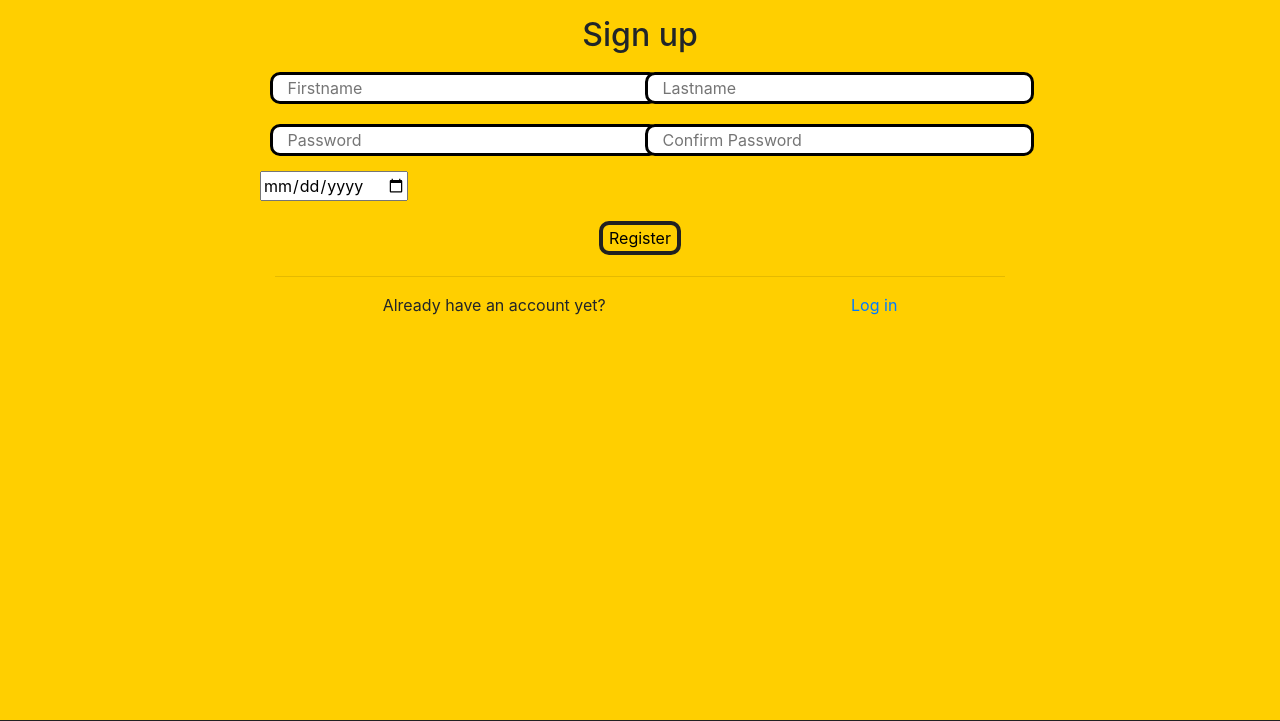
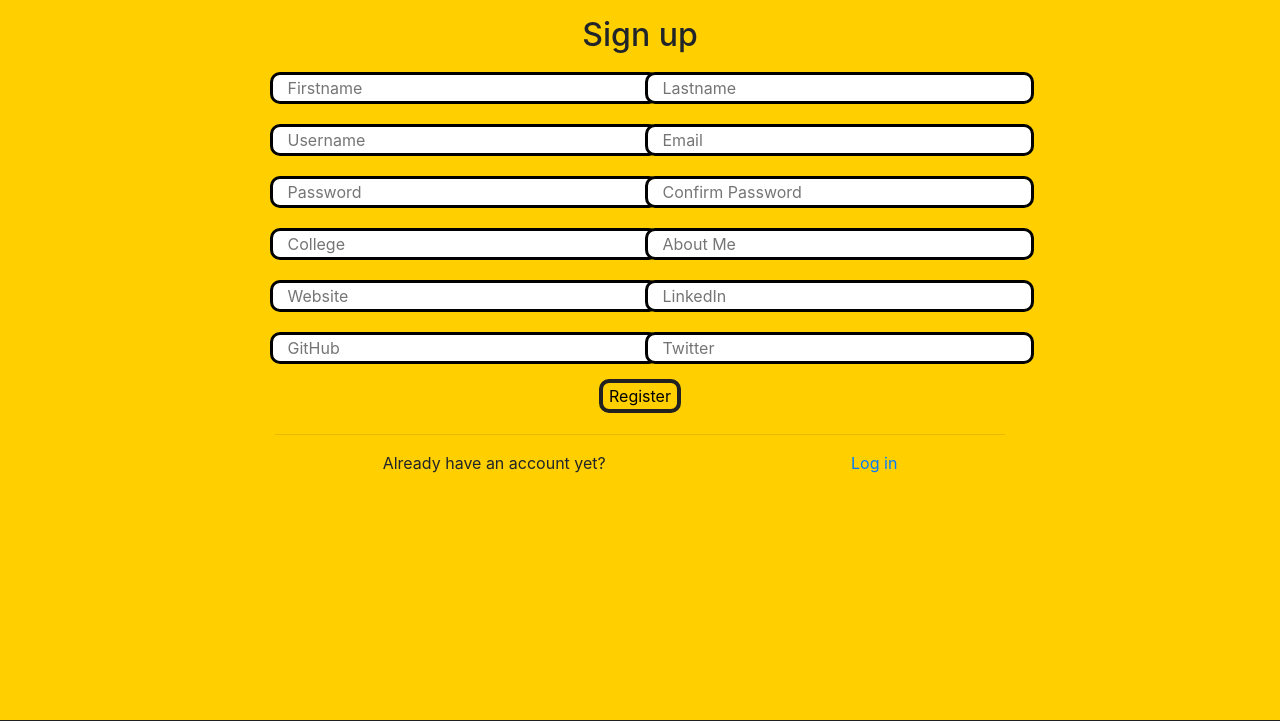
Before and after one commit to JadeMaveric/CollegeVenturers, a Flask app: page /register in a window 1280 px wide. Shown: the part 70-791 px from the top of the page. Run offline with Flask 2, Linux system fonts and the light colour scheme; some libraries are stand-ins or nearby versions.

Commit message:
Registration Form

```diff
--- a/app/forms.py
+++ b/app/forms.py
@@ -1,5 +1,6 @@
 from flask_wtf import FlaskForm
-from wtforms import StringField, PasswordField, BooleanField, SubmitField, DateField, TextAreaField, SelectField
+from wtforms import StringField, PasswordField, BooleanField, SubmitField, TextAreaField, SelectField
+from wtforms.fields.html5 import DateField
 from wtforms.validators import DataRequired, Email, EqualTo
 
 class LoginForm(FlaskForm):
@@ -13,10 +14,17 @@ class RegistrationForm(FlaskForm):
     lastname = StringField('Lastname', validators=[DataRequired()])
     username = StringField('Username', validators=[DataRequired()])
     email = StringField('Email', validators=[DataRequired(), Email()])
-    dob = DateField('Date of birth', format='%Y-%m-%d')
+    # dob = DateField('Date of birth', format='%m/%d/%Y')
     password = PasswordField('Password', validators=[DataRequired()])
     password2 = PasswordField(
         'Repeat Password', validators=[DataRequired(), EqualTo('password')])
+    college = StringField('College')
+    website = StringField('Website')
+    github = StringField('GitHub')
+    linkedin = StringField('LinkedIn')
+    twitter = StringField('Twitter')
+    aboutme = StringField('Aboutme')
+
     submit = SubmitField('Register')
 
     def validate_username(self, username):
--- a/app/static/base.css
+++ b/app/static/base.css
@@ -120,15 +120,18 @@ footer ul li {
   border-bottom: 3px solid #000;
 }
 
-#login-form div {
+#login-form div,
+#register-form div {
   padding: 5px;
 }
 
-#login-form p {
+#login-form p,
+#register-form p {
   display: inline-block;
 }
 
-#login-form #login-submit {
+#login-form #login-submit,
+#register-form #register-submit {
   outline: none;
   border: #212121 solid 4px;
   border-radius: 10px;
@@ -137,7 +140,8 @@ footer ul li {
 }
 
 /* Not working */
-#login-form .login-input {
+#login-form .login-input,
+#register-form .register-input {
   padding-left: 10px;
   outline: none;
   border: none;
@@ -172,3 +176,11 @@ footer ul li {
 #user_profile li:nth-child(2n) {
   background: #ffdd00;
 }
+
+#login .no-auth a {
+  outline: none;
+  border: #212121 solid 4px;
+  border-radius: 10px;
+  font-size: 1rem;
+  background: #ffcf00;
+}
--- a/app/templates/login.html
+++ b/app/templates/login.html
@@ -9,6 +9,8 @@
         <div>
           {{ form.username(size=32, placeholder=" Username", class="login-input")
 
+
+
           }}<br />
           <!--error messages-->
           {% for error in form.username.errors %}
@@ -17,8 +19,6 @@
         </div>
         <div>
           {{ form.password(size=32, placeholder=" Password", class="login-input")
-
-
 
 
 
@@ -35,7 +35,7 @@
       </form>
 
       <hr />
-      <div class="row justify-content-around" id="no-register">
+      <div class="row justify-content-around" class="no-auth">
         <p style="display: inline">Don't have an account yet?</p>
         <a href="/register">Sign up</a>
       </div>
--- a/app/templates/register.html
+++ b/app/templates/register.html
@@ -1,15 +1,29 @@
 {% extends "base.html" %} {% block content %}
-<div class="container" id="login">
+<div class="container" id="register">
   <div class="row justify-content-center">
     <div class="col-md-8">
       <h2 class="text-center pt-3">Sign up</h2>
       <div class="row"></div>
-      <form action="" method="post" novalidate id="login-form">
+      <form action="" method="post" novalidate id="register-form">
         {{ form.hidden_tag() }}
-        <!-- Firstname -->
+        <!-- Name row -->
         <div class="row">
+          <!-- Firstname -->
           <div class="col-md-6">
-            {{ form.firstname(size=32, placeholder=" Firstname", class="login-input")
+            {{ form.firstname(size=32, placeholder=" Firstname", class="register-input")
+
+
+
+
+
+
+
+
+
+
+
+
+
 
 
             }}<br />
@@ -20,7 +34,20 @@
           </div>
           <!-- Lastname -->
           <div class="col-md-6">
-            {{ form.lastname(size=32, placeholder=" Lastname", class="login-input")
+            {{ form.lastname(size=32, placeholder=" Lastname", class="register-input")
+
+
+
+
+
+
+
+
+
+
+
+
+
 
 
             }}<br />
@@ -30,10 +57,32 @@
             {% endfor %}
           </div>
         </div>
-        <!-- Password -->
+        <!-- Email & Username Row-->
         <div class="row">
+          <!-- Username -->
           <div class="col-md-6">
-            {{ form.password(size=32, placeholder=" Password", class="login-input")
+            {{ form.username(size=32, placeholder=" Username",class="register-input")
+            }}
+            {% for error in form.username.errors %}
+            <span class="error">[{{ error }}]</span>
+            {% endfor %}
+          </div>
+          <!-- Email -->
+          <div class="col-md-6">
+            {{ form.email(size=32, placeholder=" Email",class="register-input")
+            }}
+            {% for error in form.email.errors %}
+            <span class="error">[{{ error }}]</span>
+            {% endfor %}
+          </div>
+        </div>
+        <!-- Password Row -->
+        <div class="row">
+          <!-- Password -->
+          <div class="col-md-6">
+            {{ form.password(size=32, placeholder=" Password", class="register-input")
+
+
 
 
             }}<br />
@@ -44,7 +93,11 @@
           </div>
           <!-- Password 2 -->
           <div class="col-md-6">
-            {{ form.password2(size=32, placeholder=" Confirm Password", class="login-input")
+            {{ form.password2(size=32, placeholder=" Confirm Password", class="register-input")
+
+
+
+
 
             }}<br />
             <!--error messages-->
@@ -52,26 +105,105 @@
             <span class="error">[{{ error }}]</span>
             {% endfor %}
           </div>
-          <!-- DOB -->
-          <div class="row">
-            <div class="col-md-6">
-              {{ form.dob(class="")
-              }}
+        </div>
+        <!-- College & About Me Row -->
+        <div class="row">
+          <!-- College -->
+          <div class="col-md-6">
+            {{ form.college(size=32, placeholder=" College", class="register-input")
 
-              {% for error in form.firstname.errors %}
-              <span class="error">[{{ error }}]</span>
-              {% endfor %}
-            </div>
+
+
+
+            }}<br />
+            <!--error messages-->
+            {% for error in form.college.errors %}
+            <span class="error">[{{ error }}]</span>
+            {% endfor %}
+          </div>
+          <!-- About Me -->
+          <div class="col-md-6">
+            {{ form.aboutme(size=32, placeholder=" About Me", class="register-input")
+
+
+
+
+
+            }}<br />
+            <!--error messages-->
+            {% for error in form.aboutme.errors %}
+            <span class="error">[{{ error }}]</span>
+            {% endfor %}
+          </div>
+        </div>
+        <!-- Website & LinkedIn Row -->
+        <div class="row">
+          <!-- College -->
+          <div class="col-md-6">
+            {{ form.website(size=32, placeholder=" Website", class="register-input")
+
+
+
+
+            }}<br />
+            <!--error messages-->
+            {% for error in form.website.errors %}
+            <span class="error">[{{ error }}]</span>
+            {% endfor %}
+          </div>
+          <!-- LinkedIn -->
+          <div class="col-md-6">
+            {{ form.linkedin(size=32, placeholder=" LinkedIn", class="register-input")
+
+
+
+
+
+            }}<br />
+            <!--error messages-->
+            {% for error in form.linkedin.errors %}
+            <span class="error">[{{ error }}]</span>
+            {% endfor %}
+          </div>
+        </div>
+        <!-- GitHub & Twitter Row -->
+        <div class="row">
+          <!-- GitHub -->
+          <div class="col-md-6">
+            {{ form.github(size=32, placeholder=" GitHub", class="register-input")
+
+
+
+
+            }}<br />
+            <!--error messages-->
+            {% for error in form.github.errors %}
+            <span class="error">[{{ error }}]</span>
+            {% endfor %}
+          </div>
+          <!-- Twitter -->
+          <div class="col-md-6">
+            {{ form.twitter(size=32, placeholder=" Twitter", class="register-input")
+
+
+
+
+
+            }}<br />
+            <!--error messages-->
+            {% for error in form.twitter.errors %}
+            <span class="error">[{{ error }}]</span>
+            {% endfor %}
           </div>
         </div>
         <!-- Button -->
         <div class="row justify-content-around">
-          <span>{{ form.submit(id="login-submit") }}</span>
+          <span>{{ form.submit(id="register-submit") }}</span>
         </div>
       </form>
 
       <hr />
-      <div class="row justify-content-around" id="no-register">
+      <div class="row justify-content-around" class="no-auth">
         <p style="display: inline">Already have an account yet?</p>
         <a href="/login">Log in</a>
       </div>
```
Also changed, not shown: app/templates/user.html (+9 -9 lines).
